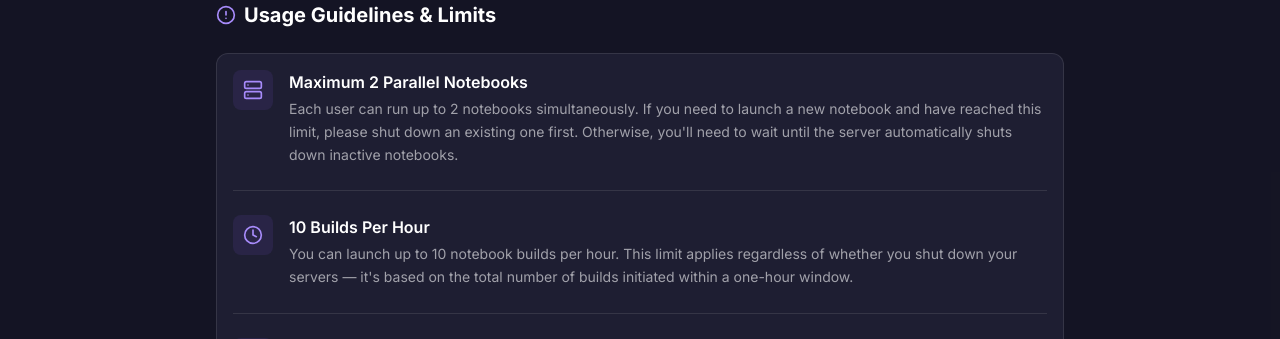
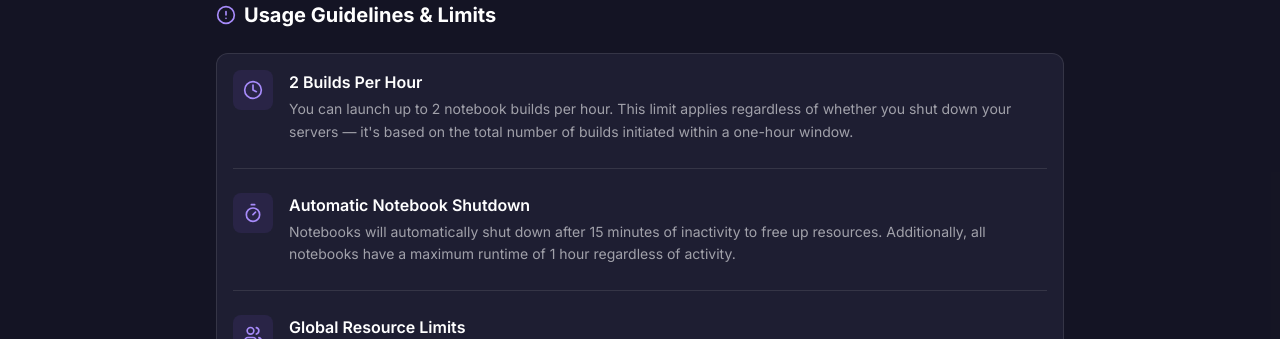
Before and after one commit to HathorNetwork/learn-nano-binder, a React (Vite) app in the folder learn-hathor-website/: page / in a window 1280 px wide. Shown: the part 845-1184 px from the top of the page. Built offline with nearby package versions, Linux system fonts and the light colour scheme; no server answers.

Commit message:
chore: update info section

```diff
--- a/learn-hathor-website/src/components/InfoSection.tsx
+++ b/learn-hathor-website/src/components/InfoSection.tsx
@@ -1,4 +1,4 @@
-import { AlertCircle, Clock, Users, Server } from 'lucide-react';
+import { AlertCircle, Clock, Users, Timer } from 'lucide-react';
 import { Card, CardContent } from './ui';
 
 interface LimitItemProps {
@@ -37,17 +37,17 @@ export function InfoSection() {
         <Card>
           <CardContent className="pt-4 space-y-6">
             <LimitItem
-              icon={<Server className="w-5 h-5" />}
-              title="Maximum 2 Parallel Notebooks"
-              description="Each user can run up to 2 notebooks simultaneously. If you need to launch a new notebook and have reached this limit, please shut down an existing one first. Otherwise, you'll need to wait until the server automatically shuts down inactive notebooks."
+              icon={<Clock className="w-5 h-5" />}
+              title="2 Builds Per Hour"
+              description="You can launch up to 2 notebook builds per hour. This limit applies regardless of whether you shut down your servers — it's based on the total number of builds initiated within a one-hour window."
             />
 
             <div className="border-t border-white/10" />
 
             <LimitItem
-              icon={<Clock className="w-5 h-5" />}
-              title="10 Builds Per Hour"
-              description="You can launch up to 10 notebook builds per hour. This limit applies regardless of whether you shut down your servers — it's based on the total number of builds initiated within a one-hour window."
+              icon={<Timer className="w-5 h-5" />}
+              title="Automatic Notebook Shutdown"
+              description="Notebooks will automatically shut down after 15 minutes of inactivity to free up resources. Additionally, all notebooks have a maximum runtime of 1 hour regardless of activity."
             />
 
             <div className="border-t border-white/10" />
```
